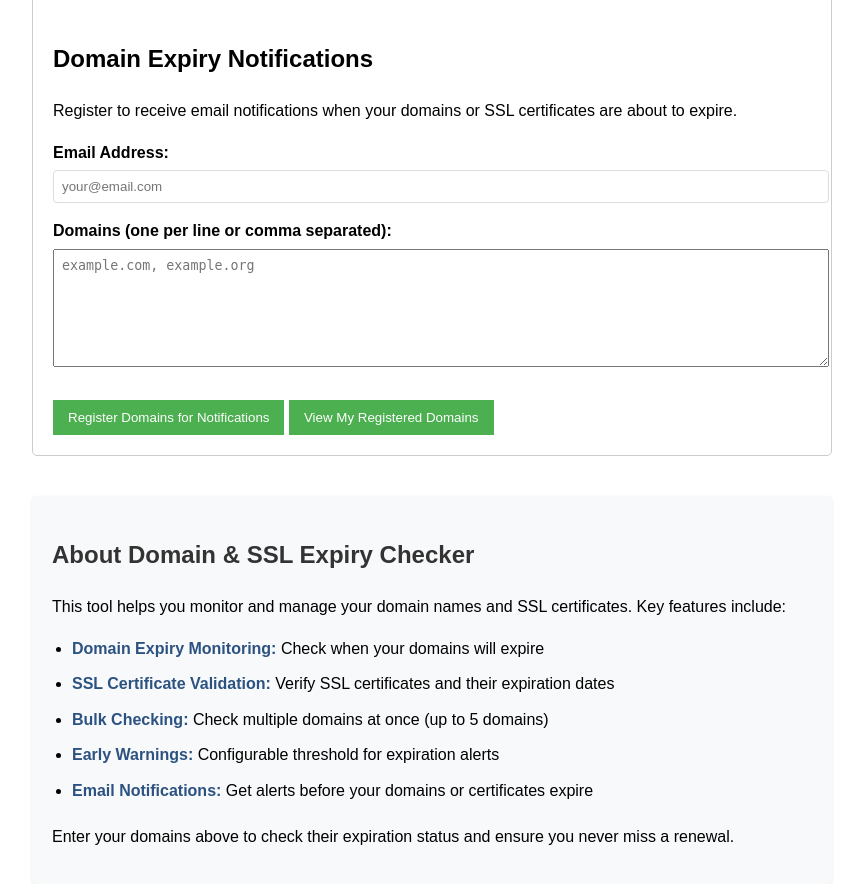
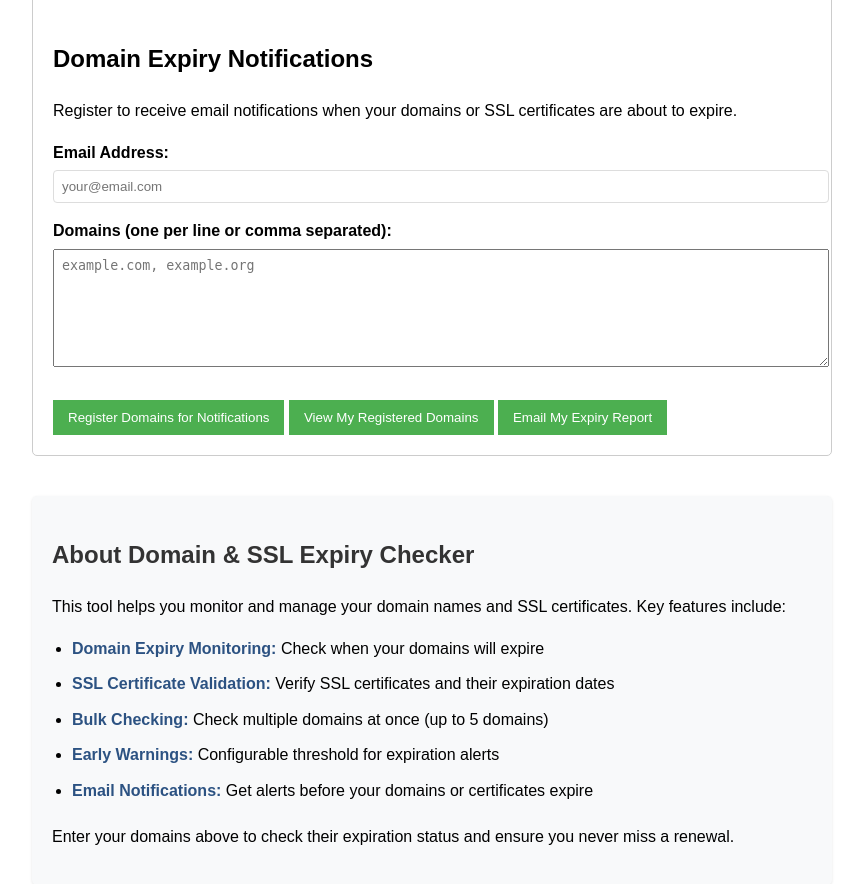
Before and after one commit to pyVision/domain-sentinel, a FastAPI app: page / in a window 1280 px wide, after a click on "Notification Settings". Shown: the part 161-1045 px from the top of the page, without its empty margins (208-1071 px from the left). Run offline with FastAPI, Linux system fonts and the light colour scheme; parts of the project's set-up code (start-up, migrations or seed data) failed here and were passed over.

Commit message:
Add manual notification send feature

```diff
--- a/src/domain_check/main.py
+++ b/src/domain_check/main.py
@@ -86,6 +86,10 @@ class DomainUnregistrationRequest(BaseModel):
     email: EmailStr
     domains: Optional[List[str]] = None
     otp: str  # Include OTP directly in the request for verification
+
+class SendNotificationRequest(BaseModel):
+    email: EmailStr
+    otp: str
 
 class SubscriptionResponse(BaseModel):
     status: str
@@ -883,6 +887,46 @@ async def get_all_subscriptions():
     subscriptions = notification_handler.get_all_subscriptions()
     return {"subscriptions": subscriptions, "count": len(subscriptions)}
 
+@app.post("/api/notifications/send", response_model=SubscriptionResponse)
+async def send_notification_email(request: SendNotificationRequest):
+    """Send an immediate expiry report for all domains registered by the user."""
+    try:
+        if not request.otp:
+            return JSONResponse(content={
+                "status": "error",
+                "message": "Verification code required. Please provide a verification code.",
+                "require_otp": True
+            }, status_code=403)
+
+        success, message = otp_handler.verify_otp(request.email, request.otp)
+        logging.info(f"OTP verification for send: {success}, message: {message}")
+
+        if not success:
+            return JSONResponse(content={
+                "status": "error",
+                "message": f"Verification failed: {message}",
+                "require_otp": True
+            }, status_code=403)
+
+        domains = notification_handler.get_domains(request.email)
+        if not domains:
+            return JSONResponse(content={
+                "status": "error",
+                "message": "No domains registered for this email address"
+            }, status_code=404)
+
+        result = await notification_handler.send_immediate_notification(request.email, domains)
+
+        if result.get("sent"):
+            return {"status": "success", "message": "Expiry report sent via email", "domains": domains}
+        else:
+            error_msg = result.get("error", "Failed to send email")
+            return JSONResponse(content={"status": "error", "message": error_msg}, status_code=500)
+
+    except Exception as e:
+        logging.error(f"Error sending notification email: {e}")
+        return JSONResponse(content={"status": "error", "message": str(e)}, status_code=500)
+
 # Add after the existing API endpoints
 
 @app.post("/api/otp/generate", response_model=OTPGenerationResponse)
--- a/templates/index.html
+++ b/templates/index.html
@@ -341,6 +341,7 @@
 
             <button type="button" onclick="registerDomains()">Register Domains for Notifications</button>
             <button type="button" onclick="getDomains()">View My Registered Domains</button>
+            <button type="button" onclick="sendNotification()">Email My Expiry Report</button>
 
             <div id="notificationSuccess" class="notification-message success"></div>
             <div id="notificationError" class="notification-message error"></div>
@@ -607,6 +608,8 @@
                 performGetDomains(pendingEmail, pendingOTP);
             } else if (pendingOperation === 'unregister') {
                 performUnregistration(pendingEmail, pendingDomains, pendingOTP);
+            } else if (pendingOperation === 'send') {
+                performSendNotification(pendingEmail, pendingOTP);
             } else {
                 document.getElementById('loadingDialog').style.display = 'none';
                 showNotificationError("Unknown operation type");
@@ -840,6 +843,60 @@
             }
         }
 
+        function sendNotification() {
+            const email = document.getElementById('notificationEmail').value;
+
+            if (!email) {
+                showNotificationError("Please enter your email address");
+                return;
+            }
+
+            pendingOperation = 'send';
+            pendingEmail = email;
+
+            const storedOTP = getStoredOTP(email, 'send');
+            if (storedOTP) {
+                performSendNotification(email, storedOTP.otp);
+            } else {
+                requestOTP(email, 'send');
+            }
+        }
+
+        function performSendNotification(email, otp) {
+            document.getElementById('loadingMessage').textContent = "Sending expiry report...";
+            document.getElementById('loadingDialog').style.display = 'block';
+
+            fetch('/api/notifications/send', {
+                method: 'POST',
+                headers: {
+                    'Content-Type': 'application/json',
+                },
+                body: JSON.stringify({
+                    email: email,
+                    otp: otp
+                })
+            })
+            .then(response => response.json())
+            .then(data => {
+                document.getElementById('loadingDialog').style.display = 'none';
+                if (data.status === 'success') {
+                    showNotificationSuccess(data.message);
+                    pendingOperation = null;
+                    pendingEmail = null;
+                    pendingOTP = null;
+                } else if (data.require_otp) {
+                    showNotificationError(data.message);
+                    showOTPDialog();
+                } else {
+                    showNotificationError(data.message);
+                }
+            })
+            .catch(error => {
+                document.getElementById('loadingDialog').style.display = 'none';
+                showNotificationError("Error: " + error.message);
+            });
+        }
+
         function displayDomains(domains, email) {
             const domainsListElement = document.getElementById('domainsList');
             domainsListElement.innerHTML = '';
```
